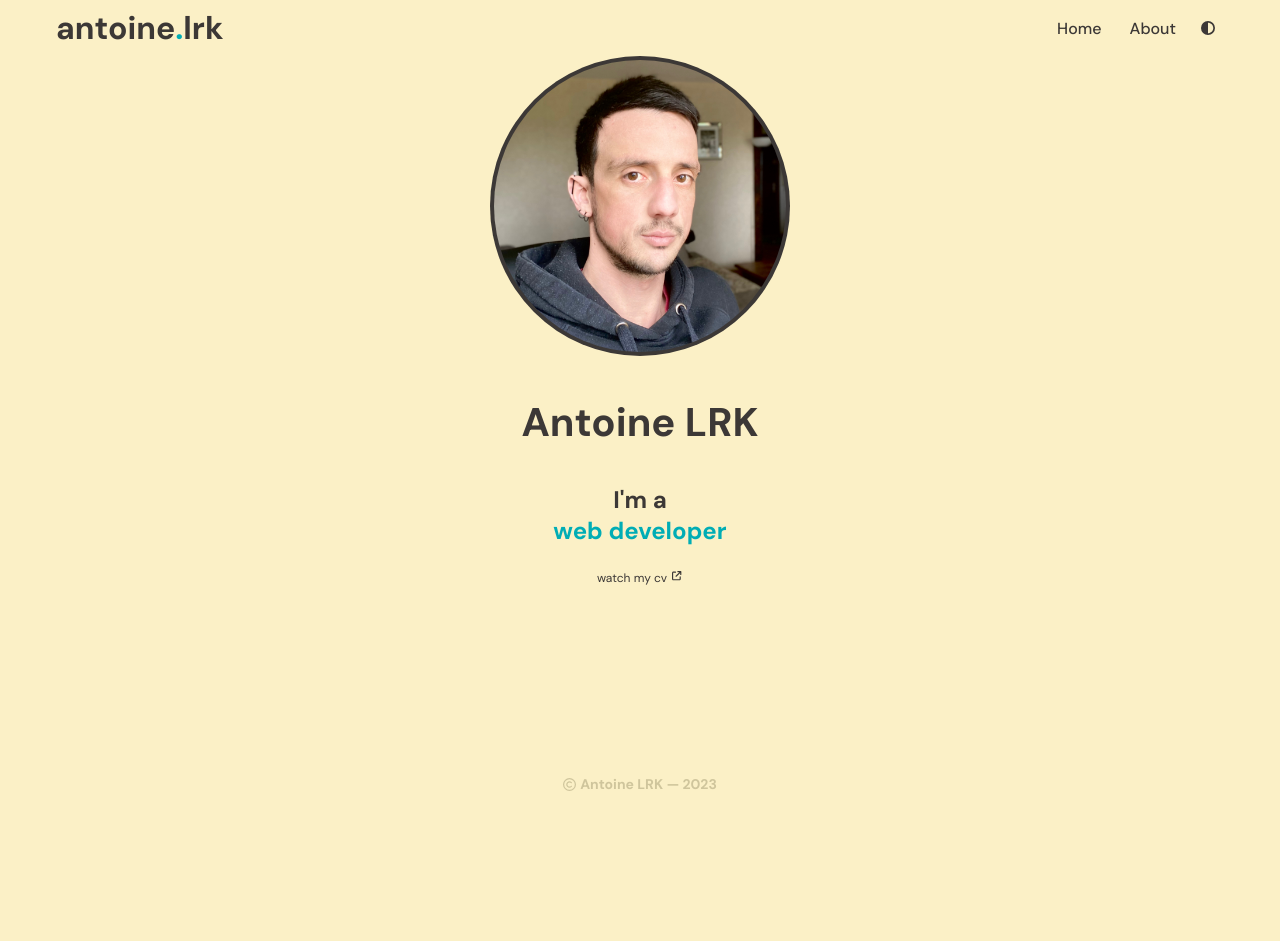
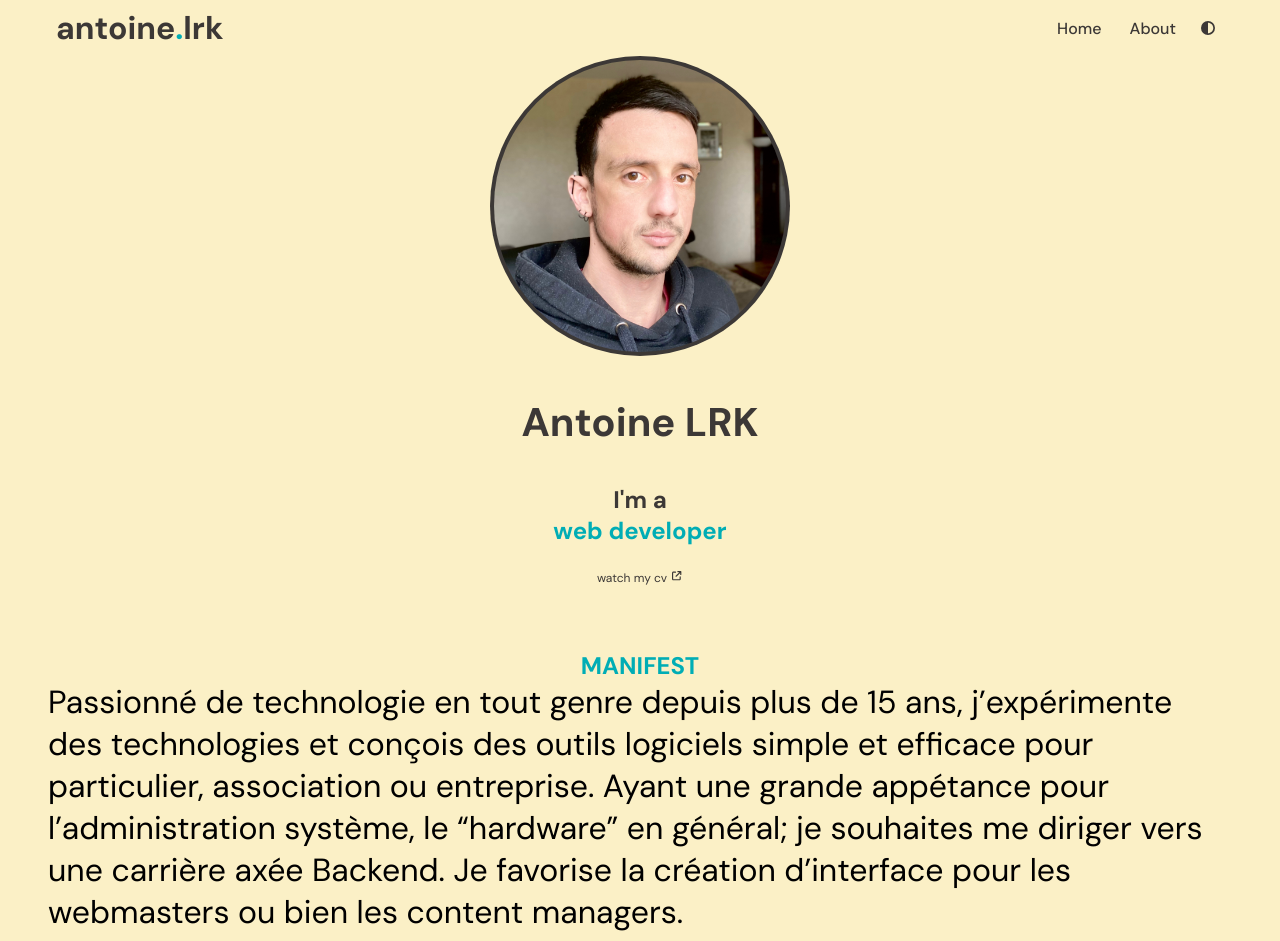
Before and after one commit to antoinelrk/AntoineLRK-Portfolio-App, a Next.js app: page / in a window 1280 px wide. Shown: the top 941 px of the page. Before the commit the page ends 800 px from the top, so only its background shows below. Built offline with nearby package versions, Linux system fonts and the light colour scheme.

Commit message:
LRK-31: Add Manifest section

```diff
--- a/src/app/page.jsx
+++ b/src/app/page.jsx
@@ -1,11 +1,12 @@
 import Testimonials from "@/components/Testimonials/Testimonials";
+import Manifest from "@/components/Manifest/Manifest"
 
 export default function Home () {
     return (
         <main>
             {/* Section: Model3D */}
-            {/* Section: Testimonials */}
             <Testimonials />
+            <Manifest />
             {/* Section: Formations */}
             {/* Section: Projects */}
             {/* Section: Contact */}
--- /dev/null
+++ b/src/components/Manifest/Manifest.jsx
@@ -0,0 +1,13 @@
+import Style from './Manifest.module.scss'
+
+export default function Testimonials () {
+    return (
+        <section className={Style.Manifest}>
+            <h2 className={Style.sectionTitle}>MANIFEST</h2>
+            <p>
+            Passionné de technologie en tout genre depuis plus de 15 ans, j’expérimente des technologies et conçois des outils logiciels simple et efficace pour particulier, association ou entreprise. Ayant une grande appétance pour l’administration système, le “hardware” en général; je souhaites me diriger vers une carrière axée Backend.
+Je favorise la création d’interface pour les webmasters ou bien les content managers.
+            </p>
+        </section>
+    )
+}
--- /dev/null
+++ b/src/components/Manifest/Manifest.module.scss
@@ -0,0 +1,15 @@
+.Manifest {
+    display: flex;
+    flex-direction: column;
+    margin-top: 4em;
+    align-items: center;
+    width: 100%;
+
+    h2.sectionTitle {
+        color: var(--tonic);
+    }
+
+    p {
+        font-size: 2em;
+    }
+}
```
